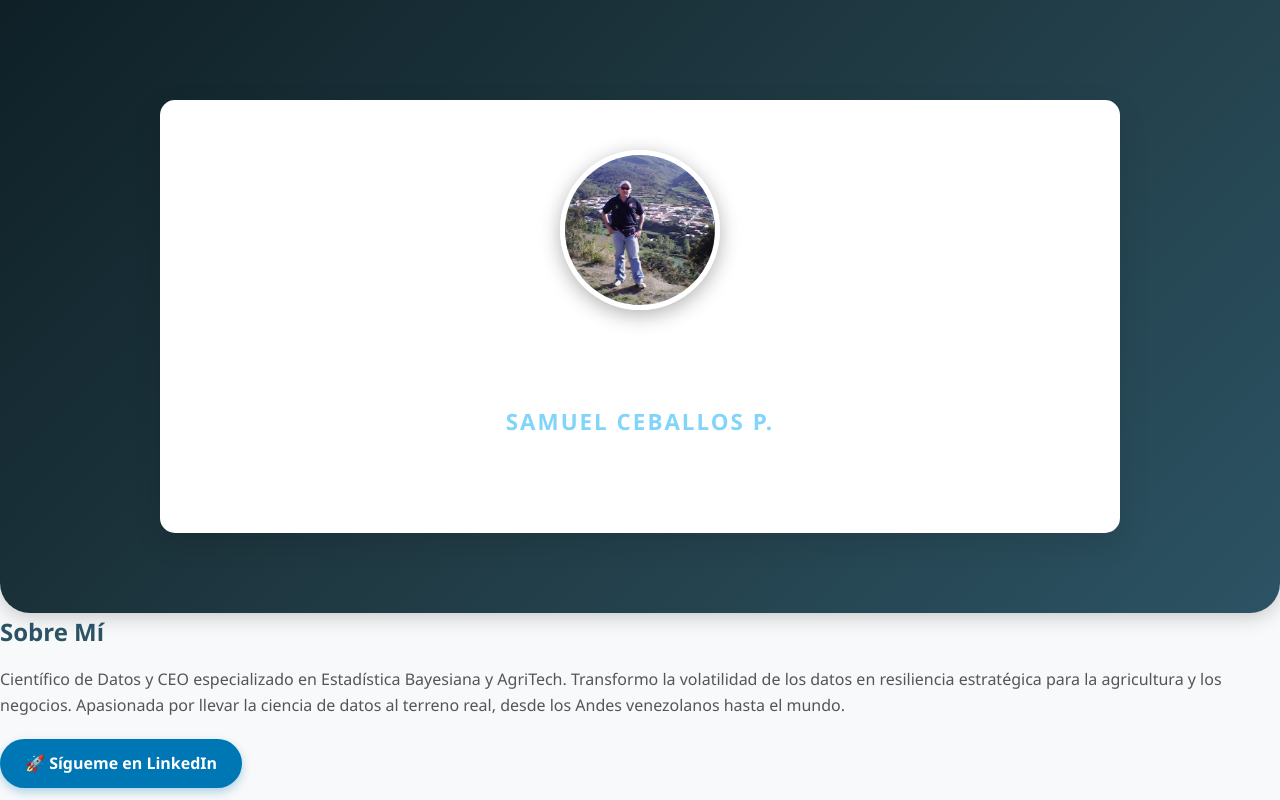
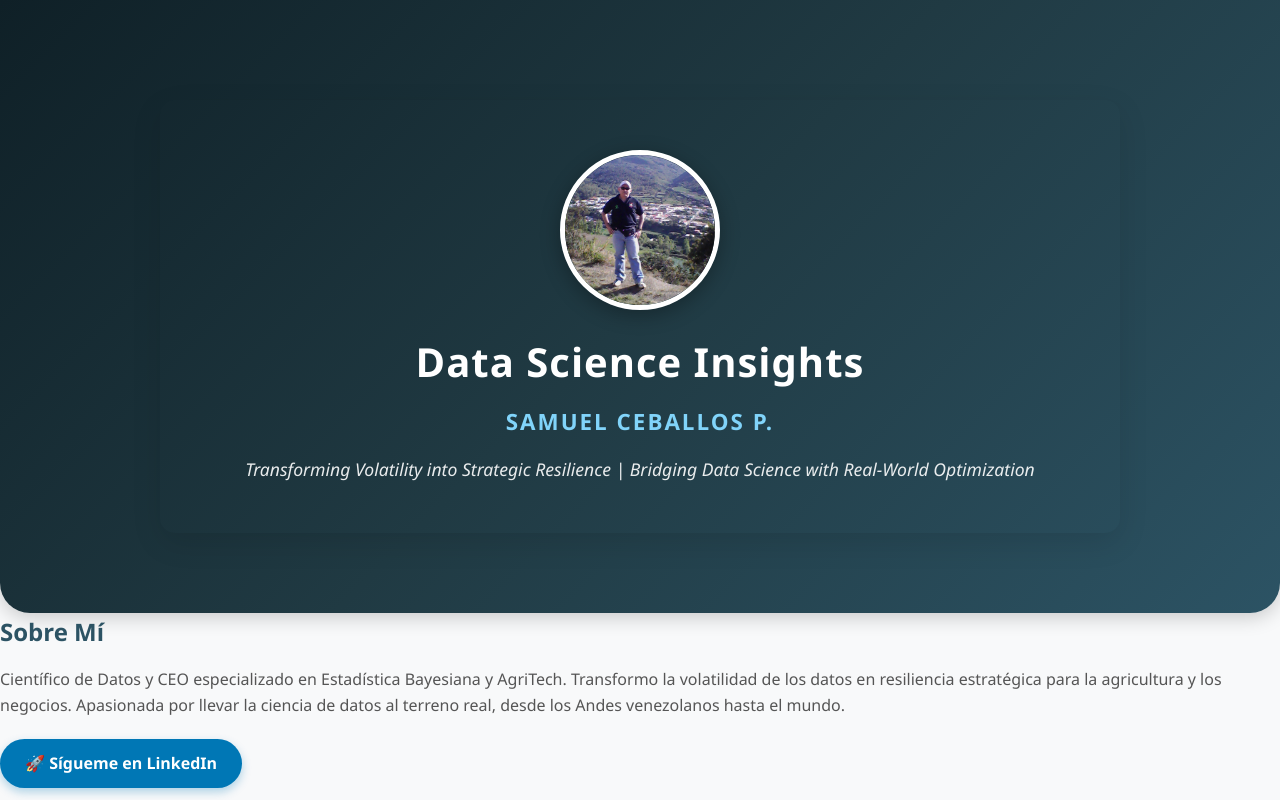
Before and after one commit to Samuel66293/Data-Science-Insights, a plain HTML site: page index.html in a window 1280 px wide. Shown: the top 800 px of the page. Drawn offline with Linux system fonts and the light colour scheme.

Commit message:
Change section background to transparent

```diff
--- a/index.html
+++ b/index.html
@@ -176,7 +176,7 @@
     <!-- HEADER CON FOTO Y MARCA -->
     <header>
          <!-- TARJETA DE PERFIL PROFESIONAL (Elegante y sin saturar) -->
-    <section style="max-width: 900px; margin: 40px auto 40px !important; background: white; border-radius: 15px; box-shadow: 0 10px 30px rgba(0,0,0,0.1); padding: 30px; display: flex; gap: 30px; align-items: center; flex-wrap: wrap; position: relative !important; z-index: 1 !important;">
+    <section style="max-width: 900px; margin: 40px auto 40px !important; background: transparent; border-radius: 15px; box-shadow: 0 10px 30px rgba(0,0,0,0.1); padding: 30px; display: flex; gap: 30px; align-items: center; flex-wrap: wrap; position: relative !important; z-index: 1 !important;">
 
 
         <div class="container">
```
